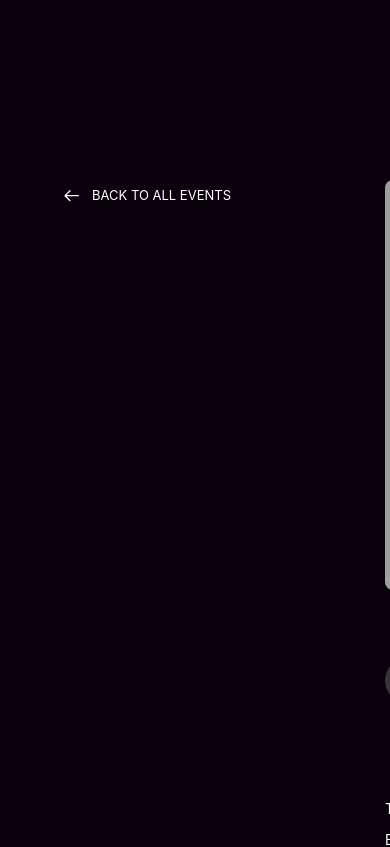
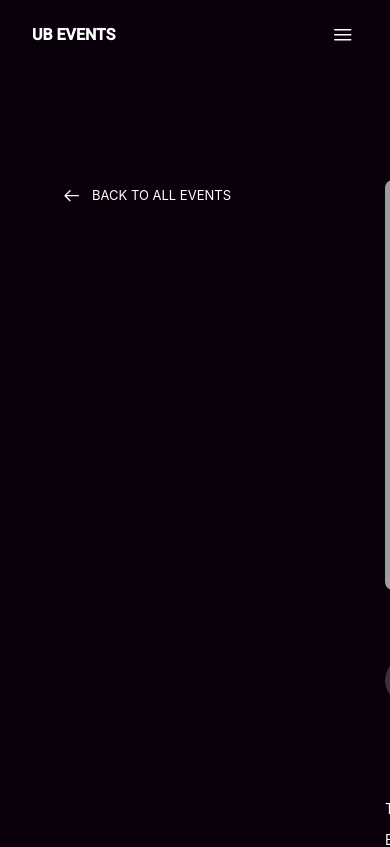
Before and after one commit to Turuu8/event-web, a Next.js app: page /event/1 in a window 390 px wide. Shown: the top 847 px of the page. Built offline with nearby package versions, Linux system fonts and the light colour scheme; grey boxes are pictures that could not be loaded; a web font is replaced by a local one.

Commit message:
phone responsive doing

```diff
--- a/src/components/layout/Navbar.tsx
+++ b/src/components/layout/Navbar.tsx
@@ -18,25 +18,24 @@ export const Navbar = () => {
   const router = useRouter();
 
   return (
-    <div
-      className={`w-full h-[80px] fixed duration-[0.3s] z-10  max-[1600px]:h-[60px] ${show ? "top-[-80px] max-[1600px]:top-[-60px]" : "top-0 "} ${
-        navbar && "bg-[#0A000B]"
-      }`}
+    <>
+      <header
+        className={`w-full flexrow justify-between items-center px-[32px] h-[70px] fixed top-0 z-10 duration-[0.3s] ${navbar && "bg-[#0A000B]"}`}
       >
-      <div
-        className="h-full max-w-[1920px] w-full px-[60px] m-auto flexrow justify-between items-center text-[#fff] relative
-       max-[1600px]:px-[45px] max-[600px]:px-[30px]"
-      >
-        {/* left logo */}
+        <button onClick={() => router.push("/")} className="uppercase font-['Roboto'] font-[600]">
+          <h1>UB EVENTS</h1>
+        </button>
         <button
           onClick={() => {
-            setSearch(false);
-            router.push("/");
+            setDropDown((p) => !p);
+            setNavbar(true);
           }}
         >
-          <h1 className="text-[24px] font-['Roboto'] max-[1600px]:text-[18px]">UB EVENTS</h1>
+          <Image alt="hamburger menu icon" width={30} height={30} src="/otherIcons/hamburgerMenu.svg" className="w-[30px] h-[30px]" />
         </button>
-        {/* __________________ right menu section __________________ */}
+      </header>
+      <div className={`fixed z-10 w-[100vw] h-[100vh] duration-[0.3s] translate-y-[-100%] px-[32px] bg-[#654848] ${dropDown && "translate-y-0 "}`}>
+        <>
           <button
             className="flex items-center gap-[10px] justify-center max-[1600px]:gap-[5px] max-[600px]:hidden"
             onClick={() => setDropDown((p) => !p)}
@@ -49,40 +48,85 @@ export const Navbar = () => {
               className="rounded-[50%] w-[40px] h-[40px] max-[1600px]:w-[30px] max-[1600px]:h-[30px]"
             />
             <h2 className="font-['Inter'] font-normal pl-[5px] text-[18px] max-[1600px]:text-[14px]">Doljinsuren</h2>
-          <Image
-            src="/otherIcons/navbar-arrowDown.svg"
-            width={30}
-            height={30}
-            alt="user avatar"
-            className={`w-[30px] h-[30px] duration-[0.3s] ${dropDown ? "rotate-[-180deg]" : "rotate-0"}
-            max-[1600px]:w-[20px] max-[1600px]:h-[20px]
-            `}
-          />
           </button>
-        {/* hamburger menu */}
-        <button className="min-[601px]:hidden">
-          <Image alt="hamburger menu icon" width={30} height={30} src="/otherIcons/hamburgerMenu.svg" className="w-[30px] h-[30px]" />
-        </button>
-        <div
-          className={`flexcol w-[245px] p-[20px]  absolute right-[25px] duration-[0.3s] z-[-1] rounded-[8px] box-border
-          ${navbar && "bg-[#0A000B]"} ${dropDown ? "top-[60px] opacity-100" : "top-[0] opacity-0"} `}
-        >
-          {["Хадгалсан", "Тасалбар", "Календар", "Тохиргоо"].map((el, i) => {
-            return (
-              <div key={i} className={`flexrow h-[45px] items-center px-[10px] justify-between `}>
-                <h2>{el}</h2>
-                <Image
-                  src="/otherIcons/navbar-arrowDown.svg"
-                  width={30}
-                  height={30}
-                  alt="user avatar"
-                  className="w-[30px] h-[30px] rotate-[-90deg]"
-                />
+        </>
       </div>
-            );
-          })}
-        </div>
-      </div>
-    </div>
+    </>
   );
 };
+
+// export const Navbar = () => {
+//   const [dropDown, setDropDown] = useState(false);
+//   const { show, navbar, setSearch, setShow, setNavbar } = useChangesNavbarSearch() as ChangeTypes;
+
+//   const router = useRouter();
+
+//   return (
+//     <div
+//       className={`w-full h-[80px] fixed duration-[0.3s] z-10  max-[1600px]:h-[60px] ${show ? "top-[-80px] max-[1600px]:top-[-60px]" : "top-0 "} ${
+//         navbar && "bg-[#0A000B]"
+//       }`}
+//     >
+//       <div
+//         className="h-full max-w-[1920px] w-full px-[60px] m-auto flexrow justify-between items-center text-[#fff] relative
+//        max-[1600px]:px-[45px] max-[600px]:px-[30px]"
+//       >
+//         {/* left logo */}
+//         <button
+//           onClick={() => {
+//             setSearch(false);
+//             router.push("/");
+//           }}
+//         >
+//           <h1 className="text-[24px] font-['Roboto'] max-[1600px]:text-[18px]">UB EVENTS</h1>
+//         </button>
+//         {/* __________________ right menu section __________________ */}
+//         <button
+//           className="flex items-center gap-[10px] justify-center max-[1600px]:gap-[5px] max-[600px]:hidden"
+//           onClick={() => setDropDown((p) => !p)}
+//         >
+//           <Image
+//             src="https://images.unsplash.com/photo-1682424609336-9f71d1df4f30?ixlib=rb-4.0.3&ixid=MnwxMjA3fDB8MHxwaG90by1wYWdlfHx8fGVufDB8fHx8&auto=format&fit=crop&w=2487&q=80"
+//             width={40}
+//             height={40}
+//             alt="user avatar"
+//             className="rounded-[50%] w-[40px] h-[40px] max-[1600px]:w-[30px] max-[1600px]:h-[30px]"
+//           />
+//           <h2 className="font-['Inter'] font-normal pl-[5px] text-[18px] max-[1600px]:text-[14px]">Doljinsuren</h2>
+//           <Image
+//             src="/otherIcons/navbar-arrowDown.svg"
+//             width={30}
+//             height={30}
+//             alt="user avatar"
+//             className={`w-[30px] h-[30px] duration-[0.3s] ${dropDown ? "rotate-[-180deg]" : "rotate-0"}
+//             max-[1600px]:w-[20px] max-[1600px]:h-[20px]
+//             `}
+//           />
+//         </button>
+//         {/* hamburger menu */}
+//         <button className="min-[601px]:hidden">
+//           <Image alt="hamburger menu icon" width={30} height={30} src="/otherIcons/hamburgerMenu.svg" className="w-[30px] h-[30px]" />
+//         </button>
+//         <div
+//           className={`flexcol w-[245px] p-[20px]  absolute right-[25px] duration-[0.3s] z-[-1] rounded-[8px] box-border
+//           ${navbar && "bg-[#0A000B]"} ${dropDown ? "top-[60px] opacity-100" : "top-[0] opacity-0"} `}
+//         >
+//           {["Хадгалсан", "Тасалбар", "Календар", "Тохиргоо"].map((el, i) => {
+//             return (
+//               <div key={i} className={`flexrow h-[45px] items-center px-[10px] justify-between `}>
+//                 <h2>{el}</h2>
+//                 <Image
+//                   src="/otherIcons/navbar-arrowDown.svg"
+//                   width={30}
+//                   height={30}
+//                   alt="user avatar"
+//                   className="w-[30px] h-[30px] rotate-[-90deg]"
+//                 />
+//               </div>
+//             );
+//           })}
+//         </div>
+//       </div>
+//     </div>
+//   );
+// };
--- a/src/context/NavbarSearch.tsx
+++ b/src/context/NavbarSearch.tsx
@@ -26,7 +26,7 @@ export const NavbarSearch = ({ children }: { children: ReactNode }) => {
         setShow(true);
       }
       lastScrollY = scrollY;
-      setNavbar(window.pageYOffset > 120);
+      setNavbar(window.pageYOffset > 40);
     };
     window.addEventListener("scroll", updateScroll); // add event listener
     return () => {
--- a/src/pages/index.tsx
+++ b/src/pages/index.tsx
@@ -9,10 +9,9 @@ import { Dispatch, SetStateAction, useState } from "react";
 export default function Home() {
   const { search, setSearch } = useChangesNavbarSearch() as { search: boolean; setSearch: Dispatch<SetStateAction<boolean>> };
   const { loading, error, data } = useQuery(GET_EVENTS);
-  console.log(data);
 
   return (
-    <main className={`w-full font-['Inter'] relative duration-[0.3s] ${search ? "bg-[#000]" : ""}`}>
+    <main className={`w-full font-['Inter'] relative duration-[0.3s]  ${search ? "bg-[#000]" : ""}`}>
       <div
         className={`bg-[url('/images/homeBack.jpeg')] bg-no-repeat bg-cover w-full h-[115vh] z-[-1] absolute duration-[0.5s] ${
           search ? "opacity-0 h-[100vh]" : ""
--- a/src/styles/globals.css
+++ b/src/styles/globals.css
@@ -8,10 +8,6 @@ html {
   scroll-behavior: smooth;
 }
 
-body {
-  background-color: #0a000b;
-}
-
 @layer components {
   .flexcol {
     @apply flex flex-col;
@@ -20,3 +16,12 @@ body {
     @apply flex flex-row;
   }
 }
+
+@layer base {
+  body {
+    background-color: #0a000b;
+  }
+  h1 , h2 , h3 , p , span{
+    @apply text-white;
+  }
+}
```
Also changed, not shown: public/otherIcons/close.svg (added). Lines whose indentation alone changed are shown as unchanged.
